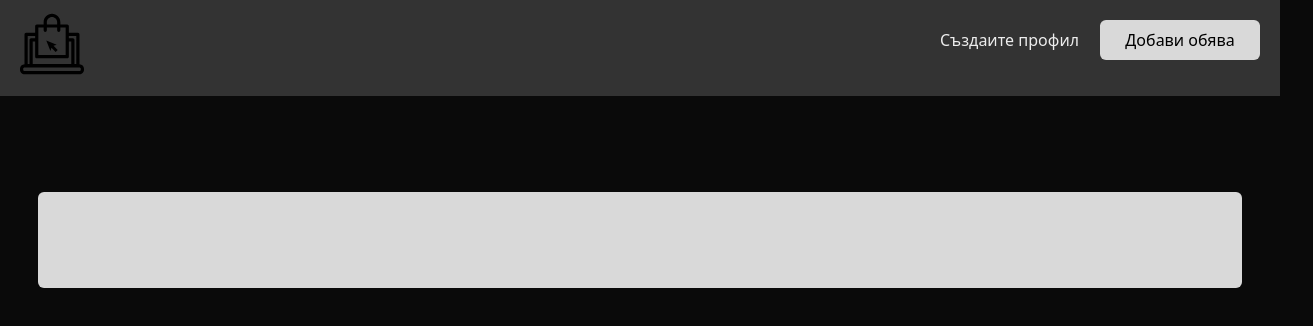
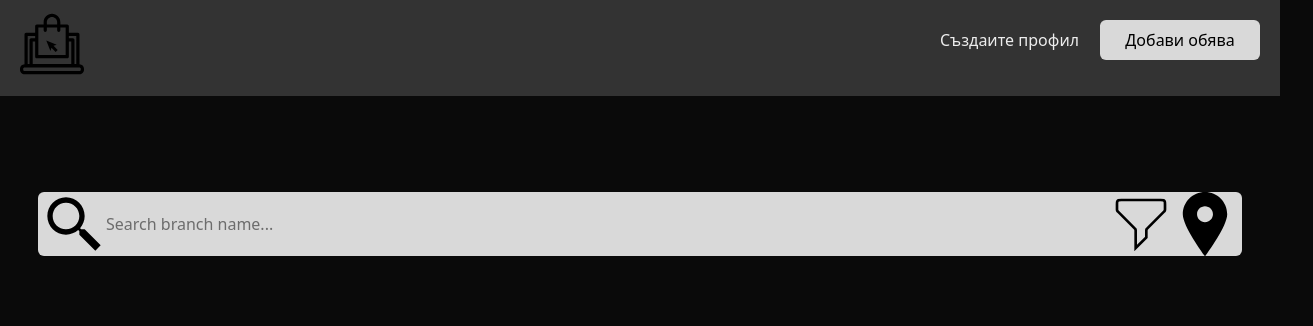
Before and after one commit to Gogo200202/e-commerce-front-end, a Next.js app: page / in a window 1280 px wide. Shown: the top 326 px of the page, 1313 px wide, since content can reach past the window. Built offline with nearby package versions, Linux system fonts and the light colour scheme.

Commit message:
finish css of searchbare

```diff
--- a/src/app/components/searchbare.tsx
+++ b/src/app/components/searchbare.tsx
@@ -1,10 +1,102 @@
+"use client";
+import React, { useState } from "react";
 export default function Searchbare() {
-    return (
-      <div className="h-24 w-full border-x-[3vw] border-(--background)     ">
-<div className="bg-whiteSearchBar h-full w-full rounded-md">
+  const [showMessage, setShowMessage] = useState(false);
 
-</div>
+  return (
+    <div className="h-16 w-full border-x-[3vw] border-(--background)   ">
+      <div className="bg-whiteSearchBar h-full w-full rounded-md flex">
+        <img
+          className="h-16 ml-1  flex-none"
+          src="/svg/search.svg"
+          alt="search"
+        />
+        <input
+          type="text"
+          className="h-16 w-1/3 md:w-2/3 lg:w-5/6 flex-none text-black focus:outline-none "
+          placeholder="Search branch name..."
+          required
+        />
 
+        <div className="flex-none ">
+          <div className="group">
+            <img
+              className=" h-16 "
+              src="/svg/filter.svg"
+              alt="filter"
+            />
+
+            <div className="invisible absolute  z-50 flex  flex-col bg-gray-100 py-1 px-4 text-gray-800 shadow-xl group-hover:visible">
+              <a className="my-2 block border-b border-gray-100 py-1 font-semibold text-gray-500 hover:text-black md:mx-2">
+                Sunday
+              </a>
+
+              <a className="my-2 block border-b border-gray-100 py-1 font-semibold text-gray-500 hover:text-black md:mx-2">
+                Monday
+              </a>
+
+              <a className="my-2 block border-b border-gray-100 py-1 font-semibold text-gray-500 hover:text-black md:mx-2">
+                Tuesday
+              </a>
+
+              <a className="my-2 block border-b border-gray-100 py-1 font-semibold text-gray-500 hover:text-black md:mx-2">
+                Wednesday
+              </a>
+
+              <a className="my-2 block border-b border-gray-100 py-1 font-semibold text-gray-500 hover:text-black md:mx-2">
+                Thursday
+              </a>
+
+              <a className="my-2 block border-b border-gray-100 py-1 font-semibold text-gray-500 hover:text-black md:mx-2">
+                Friday
+              </a>
+
+              <a className="my-2 block border-b border-gray-100 py-1 font-semibold text-gray-500 hover:text-black md:mx-2">
+                Saturday
+              </a>
+            </div>
+          </div>
+        </div>
+
+        <div className="flex-none  m-0">
+          <div className="group">
+            <img
+              className=" h-16"
+              src="/svg/location.svg"
+              alt="location"
+            />
+            <div className="invisible absolute  z-50 flex  flex-col bg-gray-100 py-1 px-4 text-gray-800 shadow-xl group-hover:visible">
+              <a className="my-2 block border-b border-gray-100 py-1 font-semibold text-gray-500 hover:text-black md:mx-2">
+                Sunday
+              </a>
+
+              <a className="my-2 block border-b border-gray-100 py-1 font-semibold text-gray-500 hover:text-black md:mx-2">
+                Monday
+              </a>
+
+              <a className="my-2 block border-b border-gray-100 py-1 font-semibold text-gray-500 hover:text-black md:mx-2">
+                Tuesday
+              </a>
+
+              <a className="my-2 block border-b border-gray-100 py-1 font-semibold text-gray-500 hover:text-black md:mx-2">
+                Wednesday
+              </a>
+
+              <a className="my-2 block border-b border-gray-100 py-1 font-semibold text-gray-500 hover:text-black md:mx-2">
+                Thursday
+              </a>
+
+              <a className="my-2 block border-b border-gray-100 py-1 font-semibold text-gray-500 hover:text-black md:mx-2">
+                Friday
+              </a>
+
+              <a className="my-2 block border-b border-gray-100 py-1 font-semibold text-gray-500 hover:text-black md:mx-2">
+                Saturday
+              </a>
+            </div>
+          </div>
+        </div>
       </div>
-    );
-  }
+    </div>
+  );
+}
--- a/src/app/page.tsx
+++ b/src/app/page.tsx
@@ -3,7 +3,7 @@ import Searchbare from "./components/searchbare"
 
 export default function Home() {
   return (
-    <div className="grid grid-cols-1 grid-rows-1 content-end gap-24">
+    <div className="grid grid-cols-1 grid-rows-1 content-end gap-24 w-full ">
 
 <Topbare/>
 <Searchbare/>
```
Also changed, not shown: public/svg/filter.svg (added), public/svg/location.svg (added).
